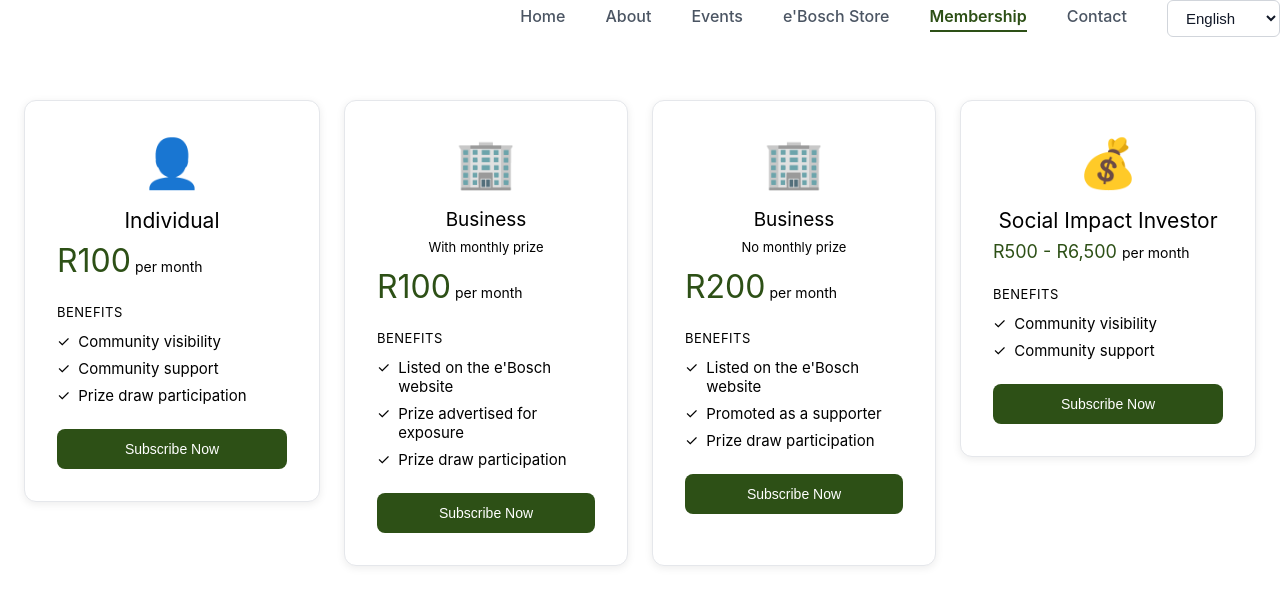
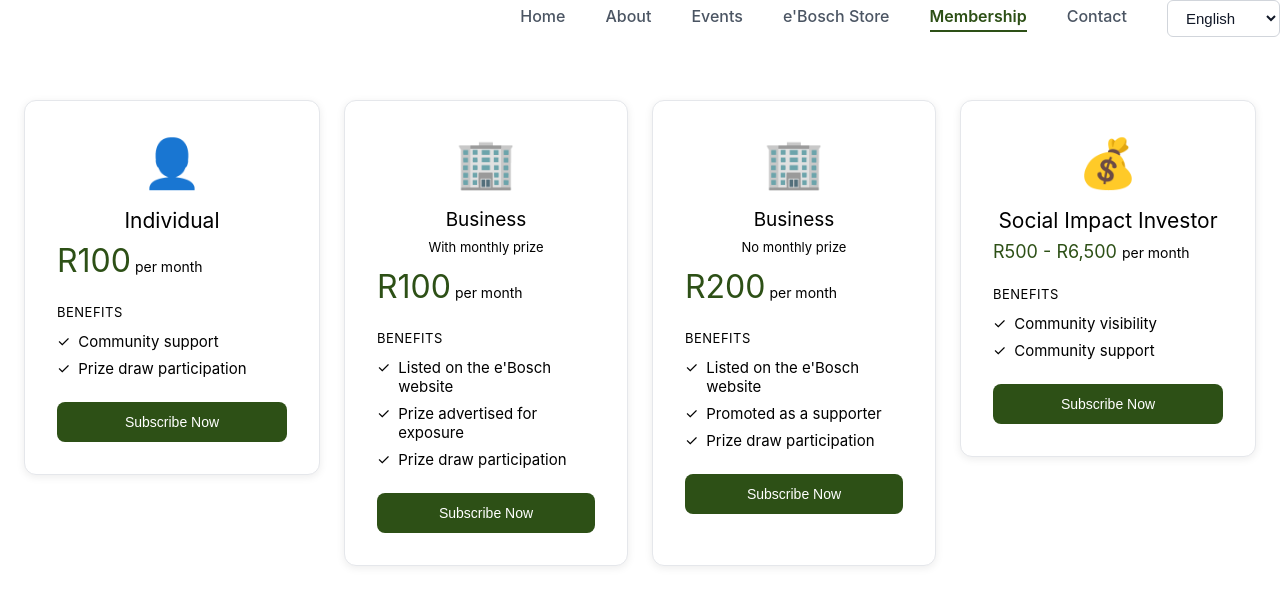
Before and after one commit to mihlalibayi/ebosch-website, a Next.js app: page /membership in a window 1280 px wide. Shown: the top 604 px of the page. Built offline with nearby package versions, Linux system fonts and the light colour scheme.

Commit message:
fix: remove community visibility from individual membership card

```diff
--- a/app/membership/page.tsx
+++ b/app/membership/page.tsx
@@ -389,7 +389,7 @@ export default function MembershipPage() {
                 }}>
                   {t.membership.benefits}
                 </p>
-                {['communityVisibility', 'communitySupport', 'prizeParticipation'].map((benefit, idx) => (
+                {['communitySupport', 'prizeParticipation'].map((benefit, idx) => (
                   <p key={idx} style={{
                     fontSize: '15px',
                     color: '#000000',
```
